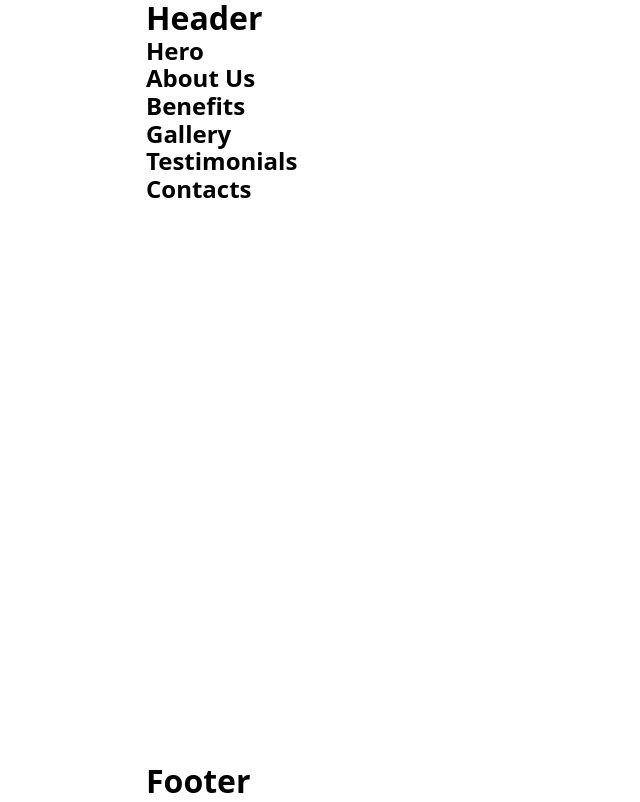
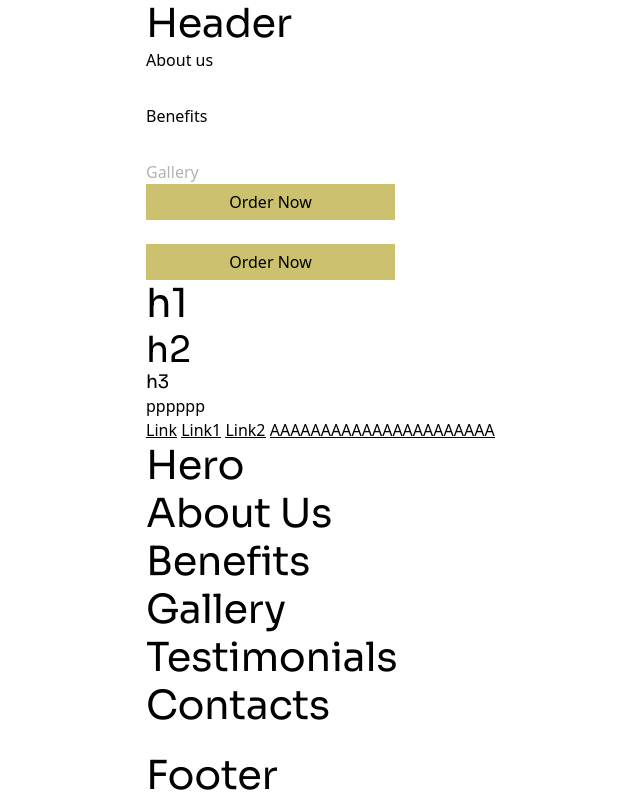
Before and after one commit to Sanches-23/handmade-jewelry-131-5, a plain HTML site: page index.html in a window 1280 px wide. Shown: the whole page, without its empty margins (142-782 px from the left). Drawn offline with nearby package versions, Linux system fonts and the light colour scheme; files that its build step writes are made by us from their sources; files whose address does not match are found by name.

Commit message:
Deploying to gh-pages from @ Sanches-23/project-jdiamond@612133de6755c35ad15015834693dec35e27604d 🚀

```diff
--- a/index.html
+++ b/index.html
@@ -14,7 +14,7 @@
     href="https://fonts.googleapis.com/css2?family=Mulish:ital,wght@0,200..1000;1,200..1000&family=Sora:wght@100..800&display=swap"
     rel="stylesheet">
   <script type="module" crossorigin src="/project-jdiamond/index.js"></script>
-  <link rel="stylesheet" crossorigin href="/project-jdiamond/assets/index-84EfEq6m.css">
+  <link rel="stylesheet" crossorigin href="/project-jdiamond/assets/index-5lXDICv0.css">
 </head>
 <body>
 <header class="header">
@@ -48,6 +48,44 @@
   </div>
 </header>
 <main>
+  <section>
+<!-- ТУТ знаходяться суто приклади, а також просто експерименти -->
+  <div class="container">
+    <nav class="nav">
+      <ul class="nav-list">
+        <li class="nav-item">
+          <a class="nav-link" href="#">About us</a>
+        </li>
+        <li class="nav-item">
+          <a class="nav-link" href="#">Benefits</a>
+        </li>
+        <li class="nav-item">
+          <a class="nav-link" href="#" aria-disabled="true" tabindex="-1">Gallery</a>
+        </li>
+      </ul>
+    </nav>
+
+    <div>
+      <button class="custom-btn" type="submit">Order Now</button>
+    </div>
+    <br>
+    <div>
+      <a class="custom-btn" href="#">Order Now</a>
+    </div>
+
+    <div>
+      <h1>h1</h1>
+      <h2>h2</h2>
+      <h3>h3</h3>
+      <p>pppppp</p>
+      <a class="custom-link" href="#">Link</a>
+      <a class="custom-link" href="#">Link1</a>
+      <a class="custom-link" href="#">Link2</a>
+      <a class="custom-link" href="#">AAAAAAAAAAAAAAAAAAAAAA</a>
+    </div>
+
+  </div>
+</section>
   <section class="hero">
   <div class="container">
     <h1>Hero</h1>
```
Also changed, not shown: assets/index-5lXDICv0.css (added, +1 -0 lines), assets/index-84EfEq6m.css (deleted, +0 -1 lines).
